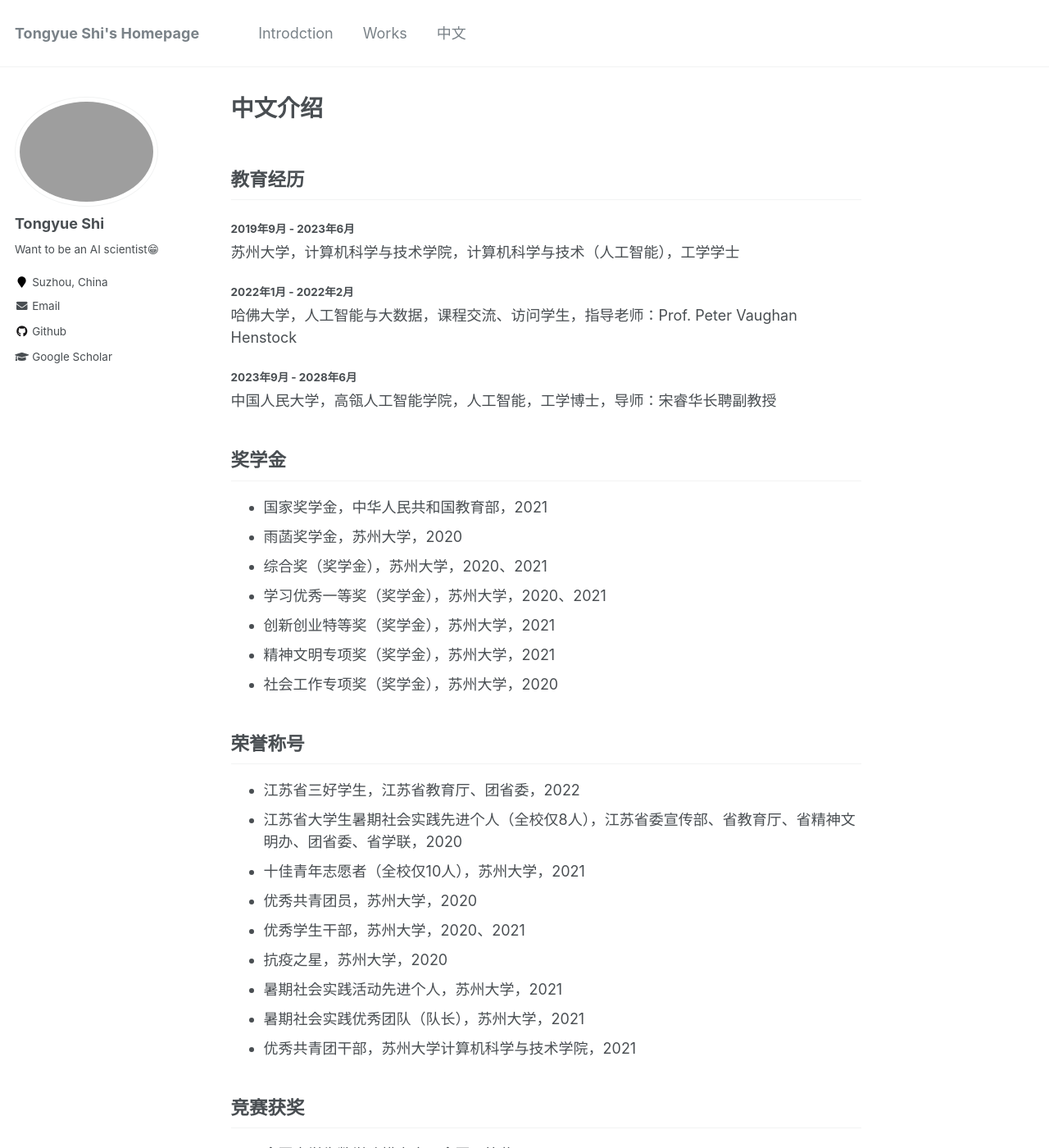
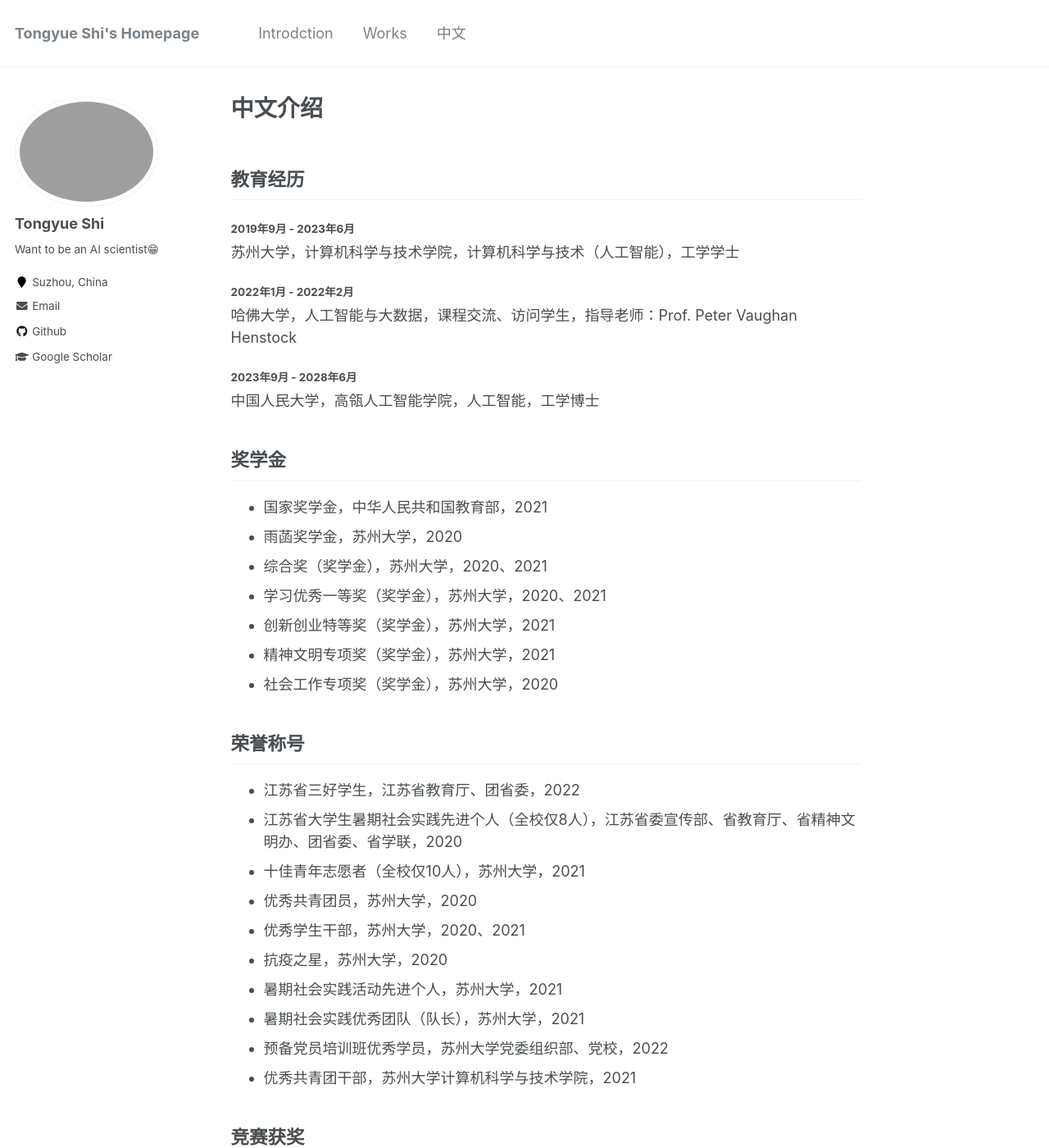
Before and after one commit to perfectboy666/perfectboy666.github.io, a Jekyll site: the page built from _pages/markdown.md, in a window 1280 px wide and 1400 px high. Shown: the whole window at 82% size. Built offline with Jekyll 4.4.1, drawn with Linux system fonts in a browser that asks for light colours.

Commit message:
Update markdown.md

```diff
--- a/_pages/markdown.md
+++ b/_pages/markdown.md
@@ -17,7 +17,7 @@ redirect_from:
 #### 2022年1月 - 2022年2月
 哈佛大学，人工智能与大数据，课程交流、访问学生，指导老师：Prof. Peter Vaughan Henstock
 #### 2023年9月 - 2028年6月
-中国人民大学，高瓴人工智能学院，人工智能，工学博士，导师：宋睿华长聘副教授
+中国人民大学，高瓴人工智能学院，人工智能，工学博士
 
 
 ## 奖学金
@@ -38,6 +38,7 @@ redirect_from:
 * 抗疫之星，苏州大学，2020
 * 暑期社会实践活动先进个人，苏州大学，2021
 * 暑期社会实践优秀团队（队长），苏州大学，2021
+* 预备党员培训班优秀学员，苏州大学党委组织部、党校，2022
 * 优秀共青团干部，苏州大学计算机科学与技术学院，2021
 
 
```
